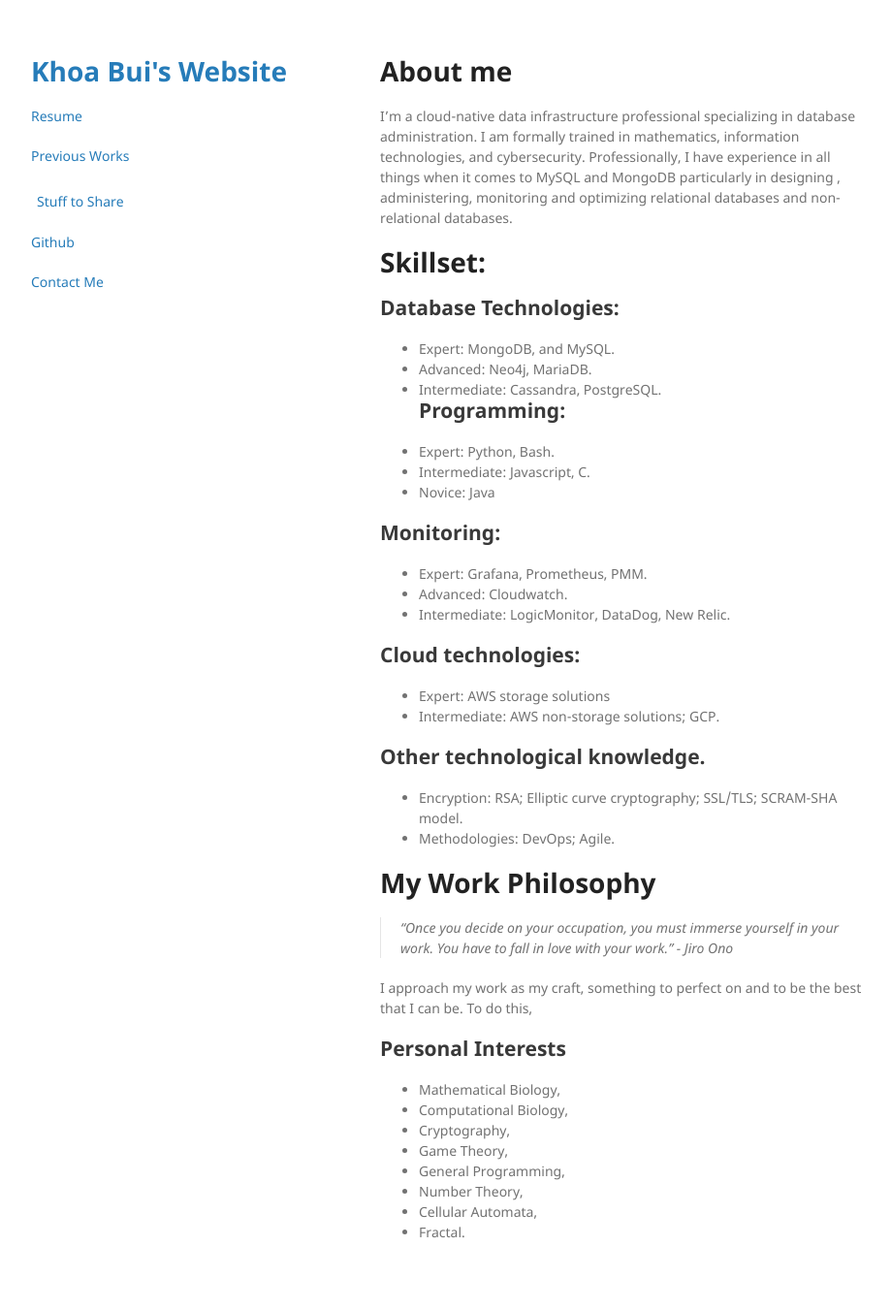
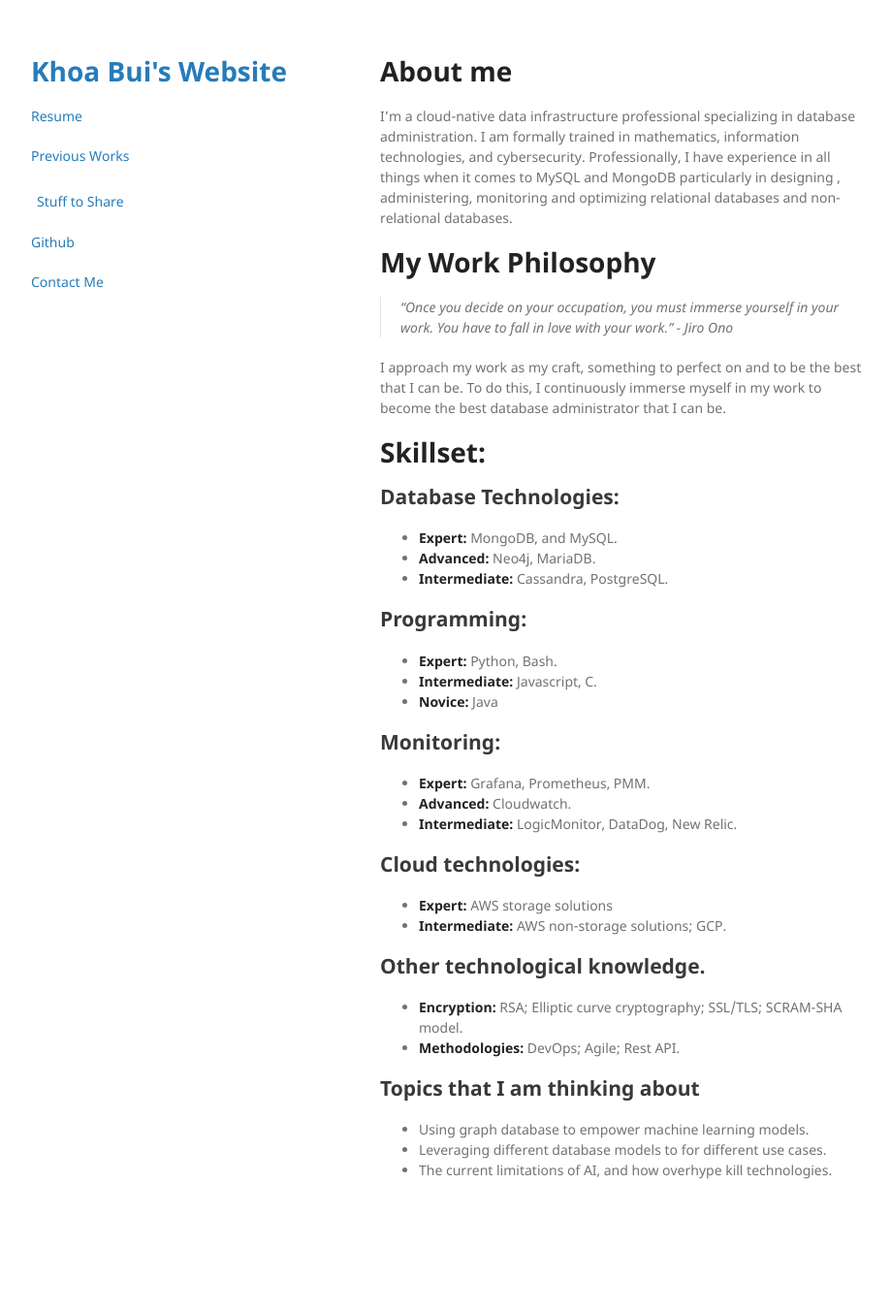
Before and after one commit to khoabuiv/khoabuiv.github.io, a Jekyll site: the page built from index.md, in a window 1280 px wide. Shown: the whole page at 97% size, without its empty margins (178-1097 px from the left). Built offline with Jekyll 4.4.1, drawn with Linux system fonts in a browser that asks for light colours; after the commit the page ends 1287 px from its top, so only the background shows below that.

```diff
--- a/index.md
+++ b/index.md
@@ -6,41 +6,37 @@ layout: default
 # About me
 I'm a cloud-native data infrastructure professional specializing in database administration. I am formally trained in mathematics, information technologies, and cybersecurity. Professionally, I have experience in all things when it comes to MySQL and MongoDB particularly in designing , administering, monitoring and optimizing relational databases and non-relational databases.
 
-# Skillset:
-## Database Technologies:
-- Expert: MongoDB, and MySQL.
-- Advanced: Neo4j, MariaDB.
-- Intermediate: Cassandra, PostgreSQL.
-## Programming:
-- Expert: Python, Bash.
-- Intermediate: Javascript, C.
-- Novice: Java
-
-## Monitoring:
-- Expert: Grafana, Prometheus, PMM.
-- Advanced: Cloudwatch.
-- Intermediate: LogicMonitor, DataDog, New Relic.
-
-## Cloud technologies:
-- Expert: AWS storage solutions
-- Intermediate: AWS non-storage solutions; GCP.
-
-## Other technological knowledge.
-- Encryption: RSA; Elliptic curve cryptography; SSL/TLS; SCRAM-SHA model.
-- Methodologies: DevOps; Agile.
-
 # My Work Philosophy
 
 > "Once you decide on your occupation, you must immerse yourself in your work. You have to fall in love with your work."  - Jiro Ono
 
-I approach my work as my craft, something to perfect on and to be the best that I can be. To do this,
+I approach my work as my craft, something to perfect on and to be the best that I can be. To do this, I continuously immerse myself in my work to become the best database administrator that I can be.
 
-## Personal Interests
-*   Mathematical Biology,
-*   Computational Biology,
-*   Cryptography,
-*   Game Theory,
-*   General Programming,
-*   Number Theory,
-*   Cellular Automata,
-*   Fractal.
+# Skillset:
+## Database Technologies:
+- **Expert:** MongoDB, and MySQL.
+- **Advanced:** Neo4j, MariaDB.
+- **Intermediate:** Cassandra, PostgreSQL.
+
+## Programming:
+- **Expert:** Python, Bash.
+- **Intermediate:** Javascript, C.
+- **Novice:** Java
+
+## Monitoring:
+- **Expert:** Grafana, Prometheus, PMM.
+- **Advanced:** Cloudwatch.
+- **Intermediate:** LogicMonitor, DataDog, New Relic.
+
+## Cloud technologies:
+- **Expert:** AWS storage solutions
+- **Intermediate:** AWS non-storage solutions; GCP.
+
+## Other technological knowledge.
+- **Encryption:** RSA; Elliptic curve cryptography; SSL/TLS; SCRAM-SHA model.
+- **Methodologies:** DevOps; Agile; Rest API.
+
+## Topics that I am thinking about
+* Using graph database to empower machine learning models.
+* Leveraging different database models to for different use cases.
+* The current limitations of AI, and how overhype kill technologies.
```
Also changed, not shown: Academic Works.md (renamed from Previous_Works.md, +1 -1 lines).
